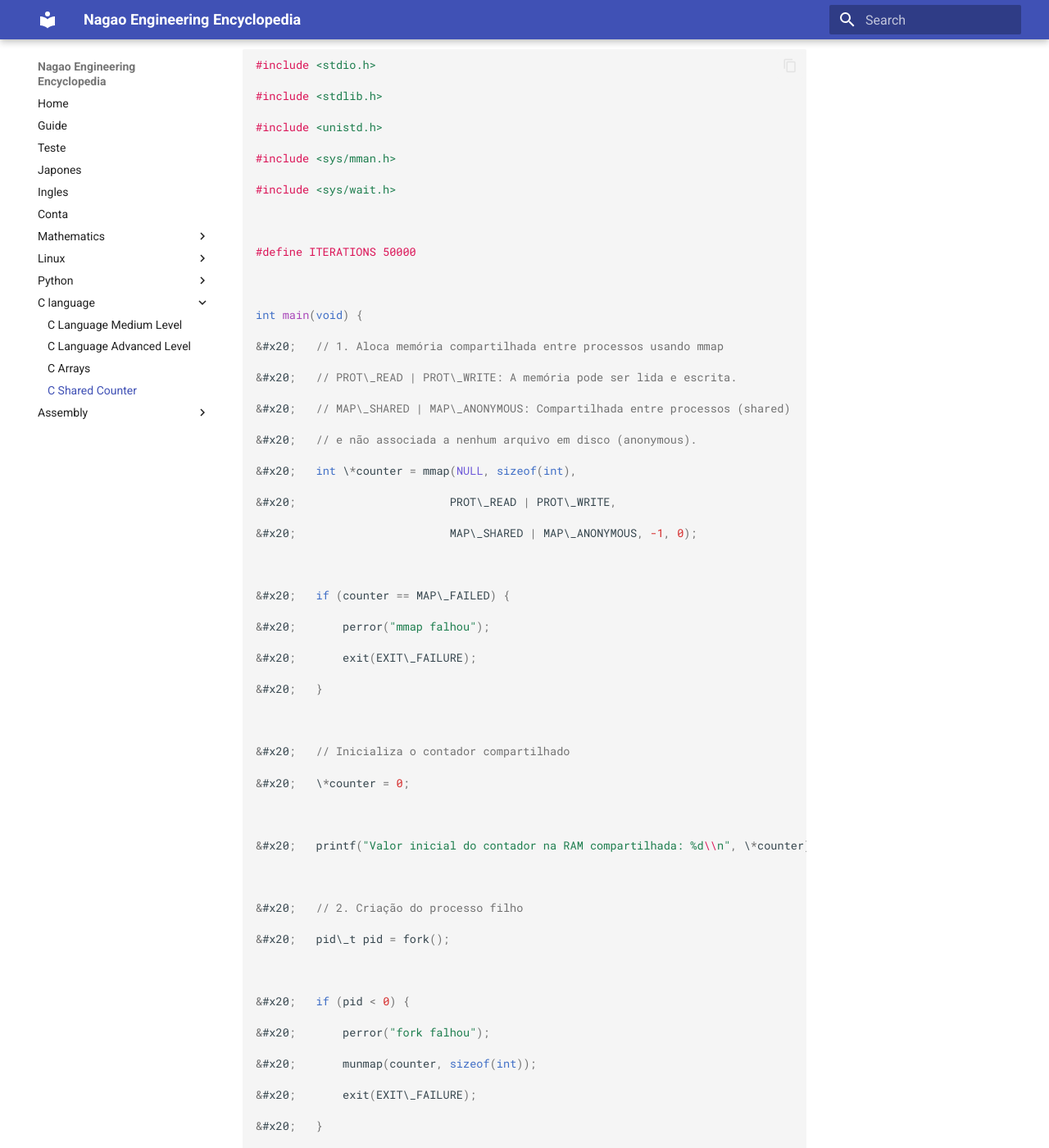
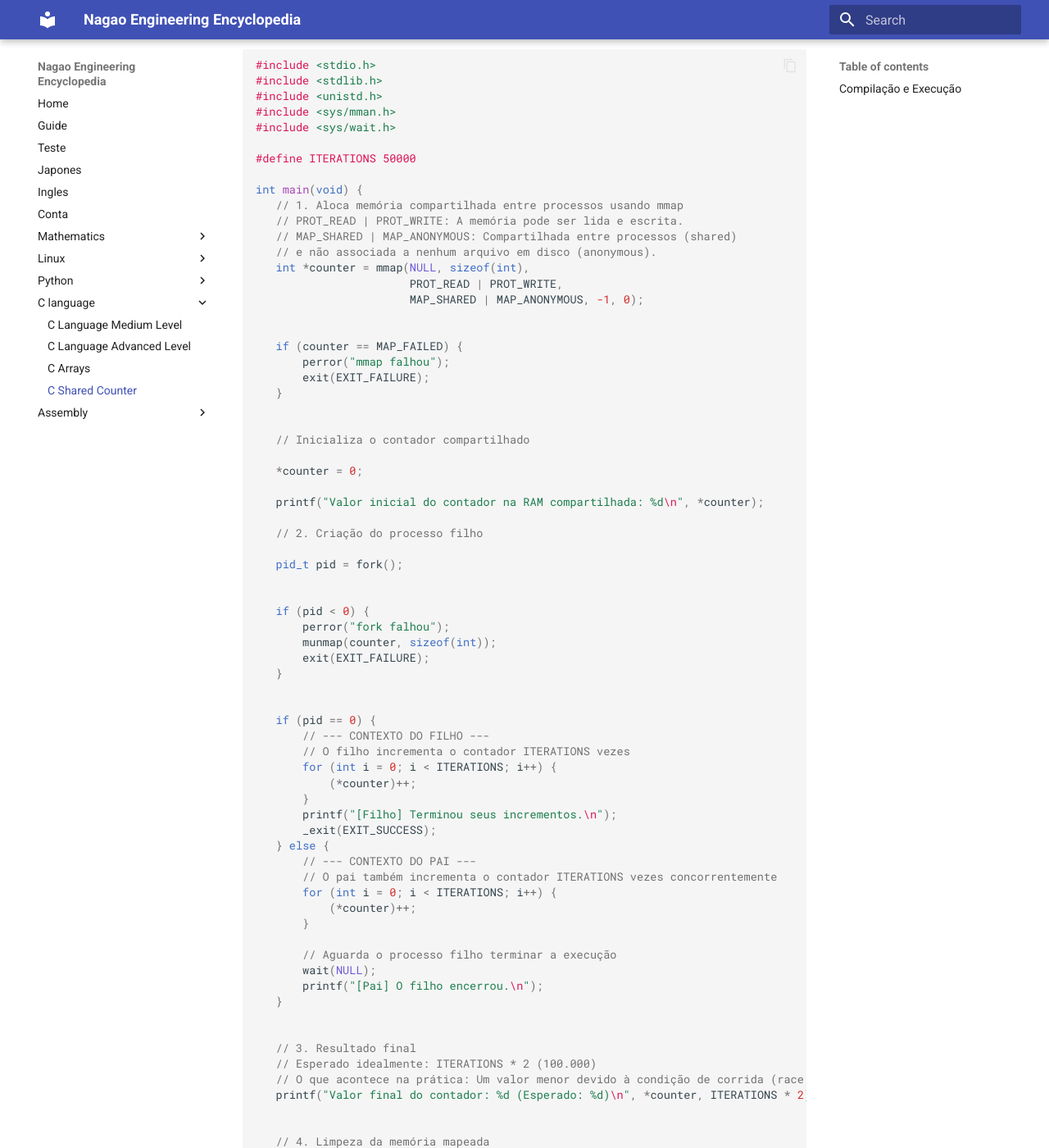
Before and after one commit to NagaoVictor/nagao-engineering, an MkDocs documentation site: the page built from docs/clang/shared_counter.md, in a window 1280 px wide and 1400 px high, scrolled down 1323 px. Shown: the whole window at 82% size. Built offline with MkDocs 1.6.1 and Material for MkDocs 9.7.7, drawn with Linux system fonts in a browser that asks for light colours; some of the changed text lies outside the part shown.

Commit message:
Update shared_counter.md

````diff
--- a/docs/clang/shared_counter.md
+++ b/docs/clang/shared_counter.md
@@ -60,136 +60,80 @@
 Quer que eu escreva o código-fonte comentado em C puro para este nível, mostrando a implementação exata do mmap anônimo e o efeito da concorrência sem travas?
 
 ```c
-
 #include <stdio.h>
-
 #include <stdlib.h>
-
 #include <unistd.h>
-
 #include <sys/mman.h>
-
 #include <sys/wait.h>
-
-
 
 #define ITERATIONS 50000
 
+int main(void) {
+   // 1. Aloca memória compartilhada entre processos usando mmap
+   // PROT_READ | PROT_WRITE: A memória pode ser lida e escrita.
+   // MAP_SHARED | MAP_ANONYMOUS: Compartilhada entre processos (shared)
+   // e não associada a nenhum arquivo em disco (anonymous).
+   int *counter = mmap(NULL, sizeof(int),
+                       PROT_READ | PROT_WRITE,
+                       MAP_SHARED | MAP_ANONYMOUS, -1, 0);
 
 
-int main(void) {
-
-&#x20;   // 1. Aloca memória compartilhada entre processos usando mmap
-
-&#x20;   // PROT\_READ | PROT\_WRITE: A memória pode ser lida e escrita.
-
-&#x20;   // MAP\_SHARED | MAP\_ANONYMOUS: Compartilhada entre processos (shared)
-
-&#x20;   // e não associada a nenhum arquivo em disco (anonymous).
-
-&#x20;   int \*counter = mmap(NULL, sizeof(int),
-
-&#x20;                       PROT\_READ | PROT\_WRITE,
-
-&#x20;                       MAP\_SHARED | MAP\_ANONYMOUS, -1, 0);
+   if (counter == MAP_FAILED) {
+       perror("mmap falhou");
+       exit(EXIT_FAILURE);
+   }
 
 
+   // Inicializa o contador compartilhado
 
-&#x20;   if (counter == MAP\_FAILED) {
+   *counter = 0;
 
-&#x20;       perror("mmap falhou");
+   printf("Valor inicial do contador na RAM compartilhada: %d\n", *counter);
 
-&#x20;       exit(EXIT\_FAILURE);
+   // 2. Criação do processo filho
 
-&#x20;   }
+   pid_t pid = fork();
 
 
-
-&#x20;   // Inicializa o contador compartilhado
-
-&#x20;   \*counter = 0;
+   if (pid < 0) {
+       perror("fork falhou");
+       munmap(counter, sizeof(int));
+       exit(EXIT_FAILURE);
+   }
 
 
+   if (pid == 0) {
+       // --- CONTEXTO DO FILHO ---
+       // O filho incrementa o contador ITERATIONS vezes
+       for (int i = 0; i < ITERATIONS; i++) {
+           (*counter)++;
+       }
+       printf("[Filho] Terminou seus incrementos.\n");
+       _exit(EXIT_SUCCESS);
+   } else {
+       // --- CONTEXTO DO PAI ---
+       // O pai também incrementa o contador ITERATIONS vezes concorrentemente
+       for (int i = 0; i < ITERATIONS; i++) {
+           (*counter)++;
+       }
 
-&#x20;   printf("Valor inicial do contador na RAM compartilhada: %d\\n", \*counter);
+       // Aguarda o processo filho terminar a execução
+       wait(NULL);
+       printf("[Pai] O filho encerrou.\n");
+   }
 
 
-
-&#x20;   // 2. Criação do processo filho
-
-&#x20;   pid\_t pid = fork();
+   // 3. Resultado final
+   // Esperado idealmente: ITERATIONS * 2 (100.000)
+   // O que acontece na prática: Um valor menor devido à condição de corrida (race condition)
+   printf("Valor final do contador: %d (Esperado: %d)\n", *counter, ITERATIONS * 2);
 
 
-
-&#x20;   if (pid < 0) {
-
-&#x20;       perror("fork falhou");
-
-&#x20;       munmap(counter, sizeof(int));
-
-&#x20;       exit(EXIT\_FAILURE);
-
-&#x20;   }
+   // 4. Limpeza da memória mapeada
+   munmap(counter, sizeof(int));
 
 
-
-&#x20;   if (pid == 0) {
-
-&#x20;       // --- CONTEXTO DO FILHO ---
-
-&#x20;       // O filho incrementa o contador ITERATIONS vezes
-
-&#x20;       for (int i = 0; i < ITERATIONS; i++) {
-
-&#x20;           (\*counter)++;
-
-&#x20;       }
-
-&#x20;       printf("\[Filho] Terminou seus incrementos.\\n");
-
-&#x20;       \_exit(EXIT\_SUCCESS);
-
-&#x20;   } else {
-
-&#x20;       // --- CONTEXTO DO PAI ---
-
-&#x20;       // O pai também incrementa o contador ITERATIONS vezes concorrentemente
-
-&#x20;       for (int i = 0; i < ITERATIONS; i++) {
-
-&#x20;           (\*counter)++;
-
-&#x20;       }
-
-&#x20;
-
-&#x20;       // Aguarda o processo filho terminar a execução
-
-&#x20;       wait(NULL);
-
-&#x20;       printf("\[Pai] O filho encerrou.\\n");
-
-&#x20;   }
-
-
-
-&#x20;   // 3. Resultado final
-
-&#x20;   // Esperado idealmente: ITERATIONS \* 2 (100.000)
-
-&#x20;   // O que acontece na prática: Um valor menor devido à condição de corrida (race condition)
-
-&#x20;   printf("Valor final do contador: %d (Esperado: %d)\\n", \*counter, ITERATIONS \* 2);
-
-
-
-&#x20;   // 4. Limpeza da memória mapeada
-
-&#x20;   munmap(counter, sizeof(int));
-
-
-
-&#x20;   return 0;
+   return 0;
 
 }
 
````
Also changed, not shown: other parts of docs/clang/shared_counter.md (+3 -6 lines).
